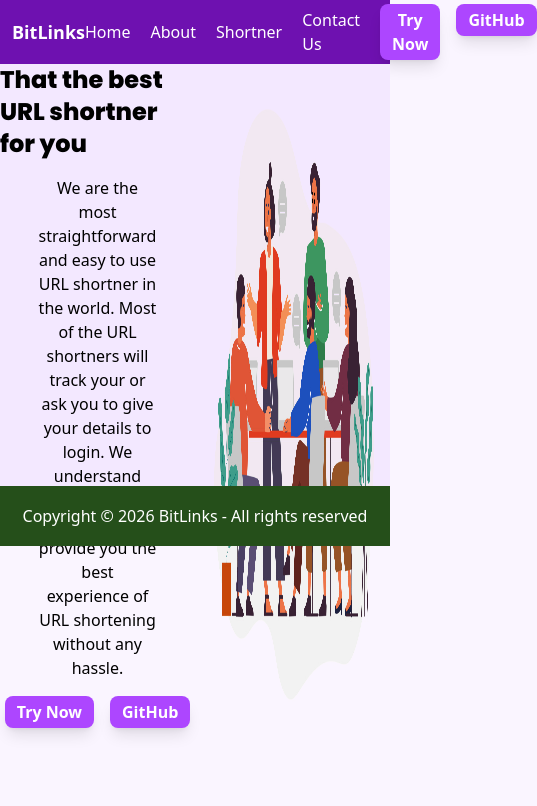
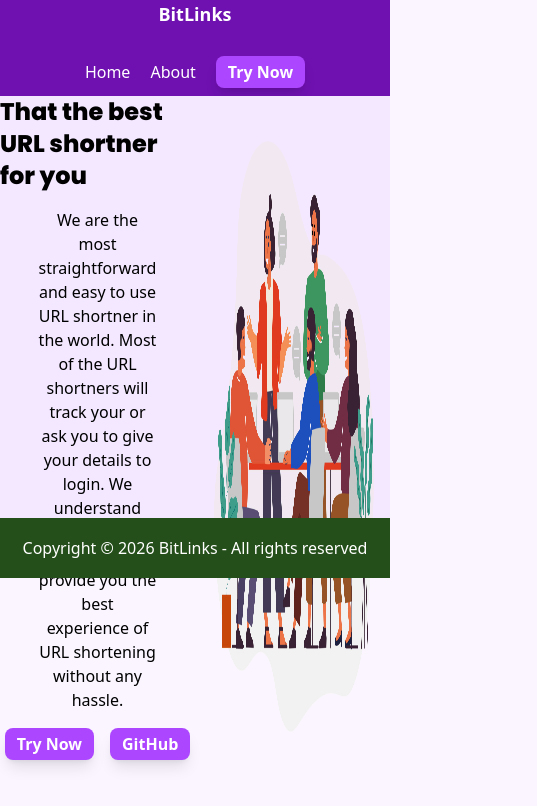
Before and after one commit to Suding08/BitLinks, a Next.js app: page / in a window 390 px wide. Shown: the top 806 px of the page, 537 px wide, since content can reach past the window. Built offline with nearby package versions, Linux system fonts and the light colour scheme.

Commit message:
Refactor Navbar for better responsiveness and layout
Updated Navbar component to improve responsiveness and styling.

```diff
--- a/component/Navbar.js
+++ b/component/Navbar.js
@@ -5,21 +5,22 @@
 function Navbar() {
   return (
 
-      <nav className='h-16 bg-purple-800 flex justify-between items-center px-3 text-white'>
+      <nav className='md:h-16 h-24 w-full bg-purple-800 flex justify-between items-center px-4 text-white md:flex-row flex-col'>
         <div className='logo text-lg font-bold'>
             <Link href="/">BitLinks</Link>
         </div>
+        <div className='md:gap-3 gap-2 flex flex-row  md:px-0 px-4 md:py-0 py-2'>
         <ul className='flex justify-center items-center gap-5'>
             <Link href="/"><li>Home</li></Link>
             <Link href="/about"><li>About</li></Link>
-            <Link href="/shorten"><li>Shortner</li></Link>
-            <Link href="/contact"><li>Contact Us</li></Link>
+
 
             <li className='flex gap-4'>
-                <Link href="/shorten"><button className='bg-purple-500 shadow-lg p-3 rounded-lg font-bold py-1'>Try Now</button></Link>
-                <Link href="/github"><button className='bg-purple-500 shadow-lg p-3 rounded-lg font-bold py-1'>GitHub</button></Link>
+                <Link href="/shorten"><button className='bg-purple-500 shadow-lg p-3 rounded-lg font-bold py-1  cursor-pointer'>Try Now</button></Link>
+
             </li>
         </ul>
+        </div>
       </nav>
   )
 }
```
